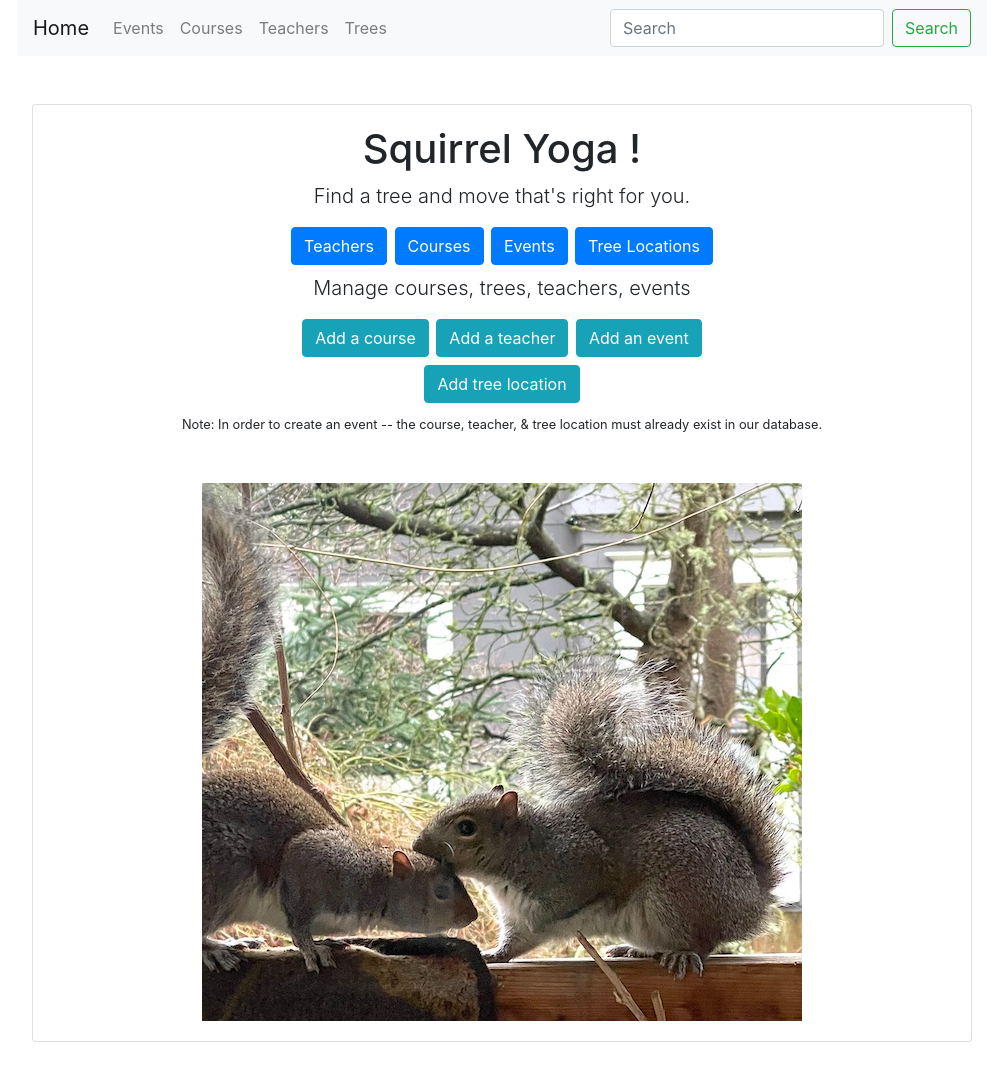
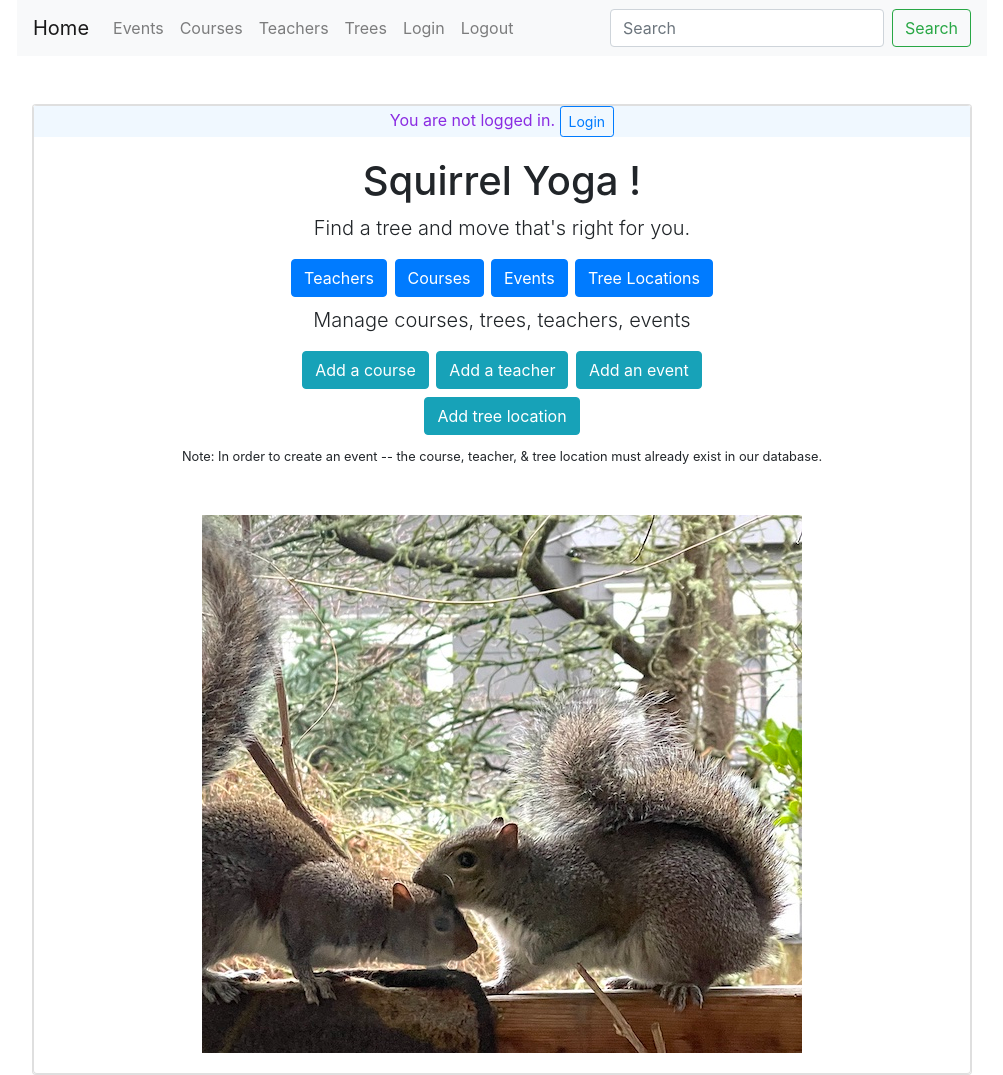
Before and after one commit to agwcolor/Squirrel_Yoga, a Flask app: page / in a window 1280 px wide. Shown: the whole page, without its empty margins (138-1141 px from the left). Before the commit the page ends 1042 px from the top, so only its background shows below. Run offline with Flask 2, Linux system fonts and the light colour scheme; parts of the project's set-up code (start-up, migrations or seed data) failed here and were passed over; some libraries are stand-ins or nearby versions.

Commit message:
Fixed auth.py, app.py, and jinja to pass state to eachother for the time being.

```diff
--- a/app.py
+++ b/app.py
@@ -14,7 +14,7 @@ from datetime import datetime
 from auth.auth import AuthError, requires_auth
 #from server import AuthError, requires_auth
 from authlib.integrations.flask_client import OAuth
-from flask import session
+from flask import session, g
 from six.moves.urllib.parse import urlencode
 
 AUTH0_CALLBACK_URL = os.environ['AUTH0_CALLBACK_URL']
@@ -38,6 +38,7 @@ def create_app(test_config=None):
                              'Content-Type, Authorizatoin')
         response.headers.add('Access-Control-Allow-Headers',
                              'GET,POST,PATCH,DELETE,OPTIONS')
+        print(response, " is the response in after_request")
         return response
 
     oauth = OAuth(app)
@@ -54,7 +55,10 @@ def create_app(test_config=None):
             },
     )
 
-
+    '''@app.context_processor
+    def inject_user():
+        return dict(user=g.user)
+    '''
 # ----------------------------------------------------------------------------#
 # Auth Enpoints.
 # ----------------------------------------------------------------------------#
@@ -69,8 +73,9 @@ def create_app(test_config=None):
         return redirect(auth0.api_base_url + '/v2/logout?' + urlencode(params))
     '''
     # Here we're using the /callback route.
+
     @app.route('/callback')
-
+    @cross_origin()
     def callback_handling():
         # Handles response from token endpoint
         token = auth0.authorize_access_token()
@@ -84,9 +89,10 @@ def create_app(test_config=None):
         session['profile'] = {
             'user_id': userinfo['sub'],
             'name': userinfo['name'],
-        #   'picture': userinfo['picture']
+            'nickname': userinfo['nickname'],
+            'picture': userinfo['picture']
          }
-        return redirect((url_for('get_home_page')))
+        return redirect('/dashboard', )
 
     @app.route('/login')
     @cross_origin()
@@ -94,9 +100,10 @@ def create_app(test_config=None):
         return auth0.authorize_redirect(redirect_uri=AUTH0_CALLBACK_URL, audience=AUTH0_AUDIENCE)
 
     @app.route('/logout')
+    @cross_origin()
     def logout():
         session.clear()
-        params = {'returnTo': url_for('get_home_page', _external=True), 'client_id': AUTH0_CLIENT_ID}
+        params = {'returnTo': url_for('confirm_logout', _external=True), 'client_id': AUTH0_CLIENT_ID}
         return redirect(auth0.api_base_url + '/v2/logout?' + urlencode(params))
 
 
@@ -118,16 +125,17 @@ def create_app(test_config=None):
         print('Audience: {}'.format(API_AUDIENCE))
         return auth0.authorize_redirect(redirect_uri='http://localhost:5000/callback', audience=API_AUDIENCE)
     '''
-    ''' AUTH0 Boilerplate
+    ''' AUTH0 Boilerplate '''
     @app.route('/dashboard')
-    @requires_auth
+    #@cross_origin()
+    @requires_auth()
     def dashboard():
-        #print(session['profile'], " session profile")
+        print(session['profile'], " session profile")
         #print(json.dumps(session['jwt_payload'], " jwt payload"))
         return render_template('dashboard.html',
-                            userinfo=session['constants.PROFILE_KEY'],
+                            userinfo=session['profile'],
                             userinfo_pretty=json.dumps(session['JWT_PAYLOAD'], indent=4))
-    '''
+
 
 # ----------------------------------------------------------------------------#
 #  Controllers.
@@ -139,14 +147,21 @@ def create_app(test_config=None):
     @cross_origin()
     #@app.route('/index', methods =['GET'])
     #@app.route('/index.html', methods =['GET'])
+
+
     def get_home_page():
-        return render_template('index.html', greeting="Hello!")
+        if not session:
+            userinfo=""
+        else:
+            userinfo=session['profile']
+        return render_template('index.html', userinfo=userinfo)
 
 
     '''@app.route('/coolsquirrel')
     def be_cool():
         return render_template('index.html', greeting="Be cool man", excited="I'd rather be surfing")
-        #return "Be cool, man, go gather more nuts!" '''
+        #return "Be cool, man, go gather more nuts!"
+        # '''
 
 
 #  ----------------------------------------------------------------
@@ -156,7 +171,6 @@ def create_app(test_config=None):
 
     @app.route('/teachers', methods=['GET'])
     @cross_origin()
-    @requires_auth('get:teachers')
     def get_teachers():
         try:
             print("I'm in get teachers")
--- a/auth/auth.py
+++ b/auth/auth.py
@@ -165,6 +165,7 @@ def verify_decode_jwt(token):
     it should use the check_permissions method validate claims and check the requested permission
     return the decorator which passes the decoded payload to the decorated method
 '''
+'''
 def requires_auth(permission=''):
     def requires_auth_decorator(f):
         @wraps(f)
@@ -191,3 +192,18 @@ def requires_auth(permission=''):
 
         return wrapper
     return requires_auth_decorator
+'''
+
+# AUTH0 boilerplate
+def requires_auth(permission=''):
+
+    def requires_auth_decorator(f):
+        @wraps(f)
+        def decorated(*args, **kwargs):
+            if 'profile' not in session:
+            # Redirect to Login page here
+                return redirect('/')
+            return f(*args, **kwargs)
+
+        return decorated
+    return requires_auth_decorator
--- a/static/base.css
+++ b/static/base.css
@@ -30,3 +30,13 @@ img {
     max-width: 100%;
     height: auto;
 }
+
+.avatar {
+    padding: 2em;
+}
+
+.auth-state {
+    text-emphasis-color: green;
+    color: blueviolet;
+    background-color: aliceblue;
+}
--- a/templates/base.html
+++ b/templates/base.html
@@ -24,9 +24,9 @@
         <div class="row">
           <div class="col">
     <div class="container-fluid content">
-
       <nav class="navbar navbar-expand-lg navbar-light bg-light">
         <a class="navbar-brand" href="{{ url_for('get_home_page') }}">Home</a>
+
         <button class="navbar-toggler" type="button" data-toggle="collapse" data-target="#navToggler" aria-controls="navbarSupportedContent" aria-expanded="false" aria-label="Toggle navigation">
           <span class="navbar-toggler-icon"></span>
         </button>
@@ -37,6 +37,8 @@
             <li class="nav-item"><a href="{{ url_for('get_courses') }}" class="nav-link">Courses</a></li>
             <li class="nav-item"><a href="{{ url_for('get_teachers') }}" class="nav-link">Teachers</a></li>
             <li class="nav-item"><a href="{{ url_for('get_trees') }}" class="nav-link">Trees</a></li>
+            <li class="nav-item"><a href="{{ url_for('login') }}" class="nav-link">Login</a></li>
+            <li class="nav-item"><a href="{{ url_for('logout') }}" class="nav-link">Logout</a></li>
           </ul>
           <form class="form-inline my-2 my-lg-0">
             <input class="form-control mr-sm-2" type="search" placeholder="Search" aria-label="Search">
--- a/templates/index.html
+++ b/templates/index.html
@@ -1,10 +1,25 @@
 {% extends "base.html" %}
+<div class="card">
 
+</div>
 {% block main %}
+<div class="card">
     <div class="card">
+      <div class="auth-state">
+        {% if userinfo['name'] %}
+              You are logged in as {{userinfo['name']}}
+              <a href="{{ url_for('logout') }}"><button class="btn btn-sm btn-outline-primary">Logout</button></a>
+              {% else %}
+              You are not logged in.
+              <a href="{{ url_for('login') }}"><button class="btn btn-sm btn-outline-primary">Login</button></a>
+
+              {% endif %}
+
+      </div>
       <div class="card-body">
         <div class="row">
           <div class="col">
+
             <h1>Squirrel Yoga ! </h1>
             <p class="lead">Find a tree and move that's right for you.</p>
             <h3>
```
Also changed, not shown: templates/dashboard.html (+28 -4 lines).
